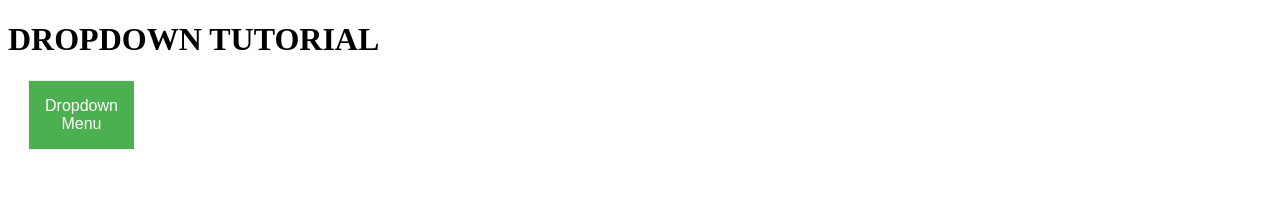
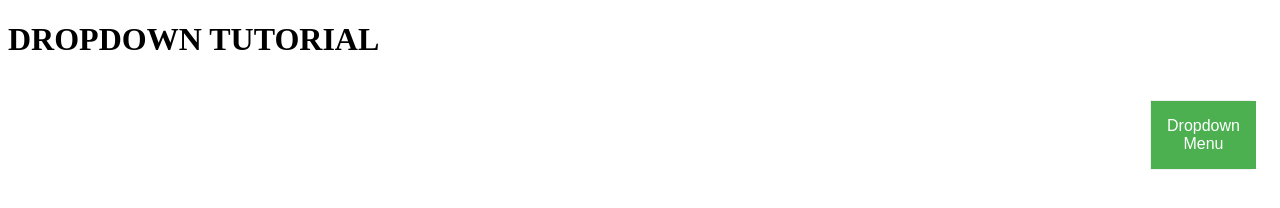
Before and after one commit to l4hgs/LearningSpace, a plain HTML site: page Jumbled/index2.html in a window 1280 px wide. Drawn offline with Linux system fonts and the light colour scheme.

Commit message:
new project

```diff
--- a/index2.html
+++ b/Jumbled/index2.html
@@ -46,7 +46,7 @@
 
   <body>
     <h1>DROPDOWN TUTORIAL</h1>
-    <div class="dropdown">
+    <div class="dropdown" style="float:right"> <!--can add floating here-->
       <button class="dropbtn">Dropdown Menu</button>
       <div class="dropdown-content">
         <a href="#">Link1</a>
--- /dev/null
+++ b/Promodoro/styles.css
@@ -0,0 +1,3 @@
+* {
+
+}
```
Also changed, not shown: Promodoro/index.html (added, +4 -0 lines), Jumbled/index.html (renamed from index.html), Jumbled/poster3.jpg (renamed from poster3.jpg).
